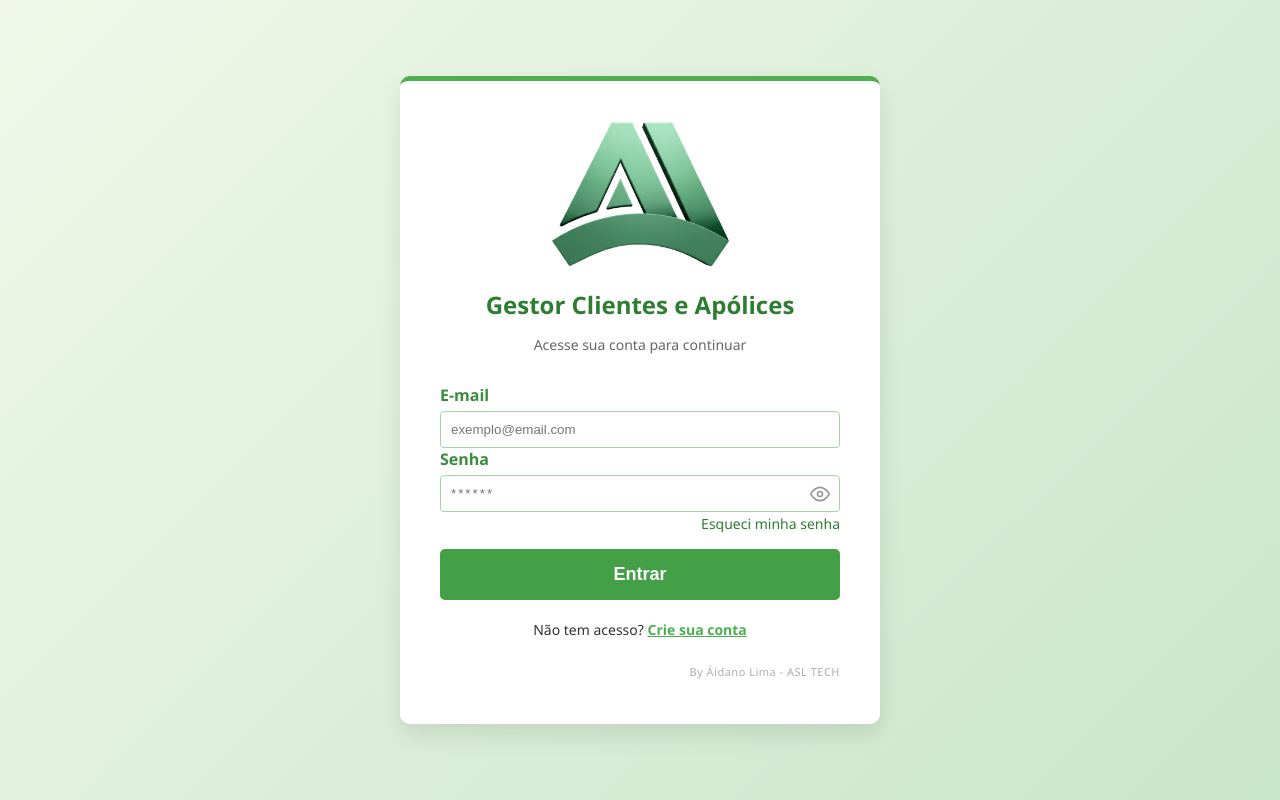
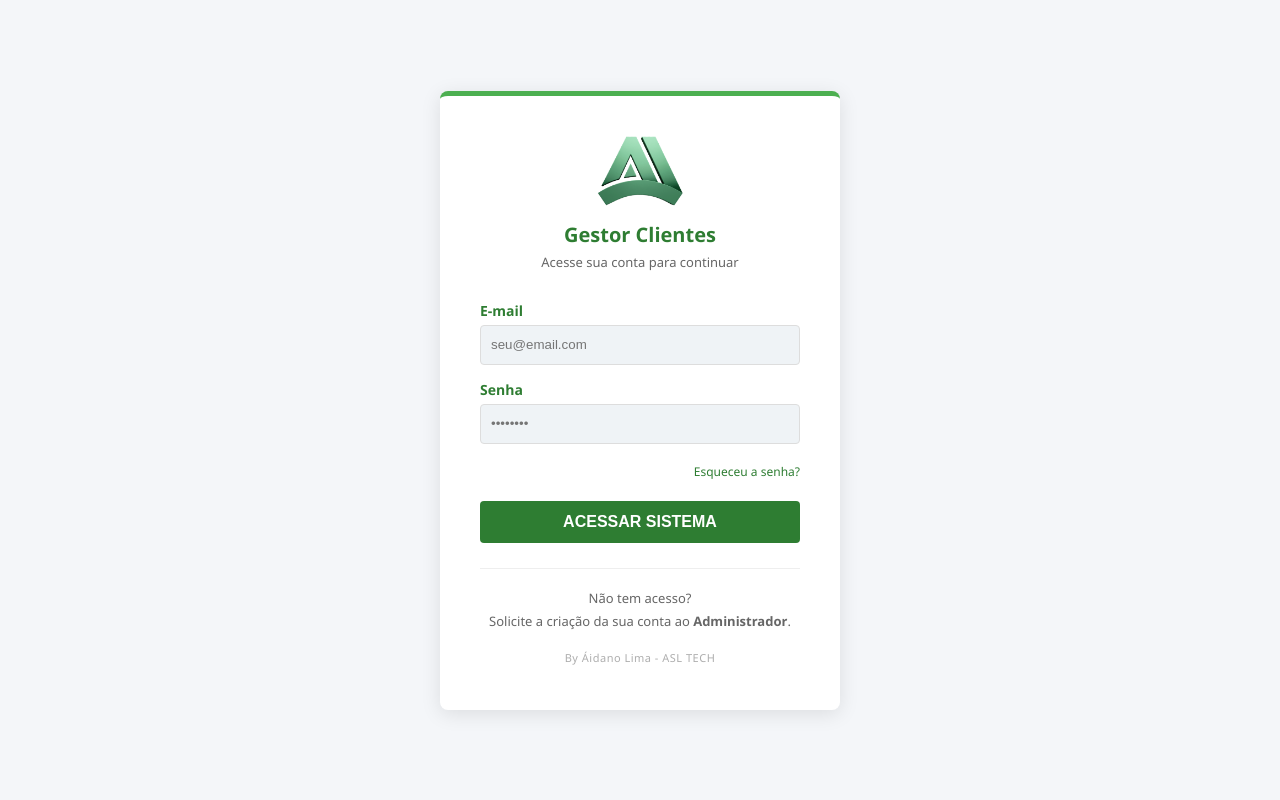
Before and after one commit to aidanolima/SeguradoraProject, a plain HTML site: page frontend-web/index.html in a window 1280 px wide. Drawn offline with Linux system fonts and the light colour scheme; some packages are replaced by stand-ins of ours; a script that the page names is missing.

Commit message:
new version index

```diff
--- a/frontend-web/index.html
+++ b/frontend-web/index.html
@@ -1,72 +1,97 @@
 <!DOCTYPE html>
 <html lang="pt-BR">
 <head>
+    <meta charset="UTF-8">
+    <meta name="viewport" content="width=device-width, initial-scale=1.0">
+
     <meta http-equiv="Content-Security-Policy"
     content="default-src * 'self' blob: data: gap:;
     style-src * 'self' 'unsafe-inline' blob: data: gap:;
-    script-src * 'self' 'unsafe-eval' 'unsafe-inline' blob: data: gap:;
+    script-src * 'self' 'unsafe-eval' 'unsafe-inline' https://cdn.jsdelivr.net blob: data: gap:;
     object-src * 'self' blob: data: gap:;
     img-src * 'self' 'unsafe-inline' blob: data: gap:;
-    connect-src 'self' * 'unsafe-inline' blob: data: gap:;
+    connect-src 'self' https://seguradoraproject.onrender.com * 'unsafe-inline' blob: data: gap:;
     font-src 'self' data: https://cdnjs.cloudflare.com;
     frame-src * 'self' blob: data: gap:;">
 
     <link rel="icon" href="assets/logo.png" type="image/png" sizes="32x32">
-    <link rel="icon" href="assets/logo.png" type="image/png" sizes="192x192">
-    <link rel="apple-touch-icon" href="assets/logo.png">
     <title>Gestor Clientes e Apólices - Login</title>
 
     <link rel="stylesheet" href="css/style.css">
+    <link rel="stylesheet" href="https://cdnjs.cloudflare.com/ajax/libs/font-awesome/6.0.0/css/all.min.css">
+
+    <script src="https://cdn.jsdelivr.net/npm/sweetalert2@11"></script>
+
+    <style>
+        /* CSS Reset para garantir layout perfeito sem rolagem */
+        body {
+            margin: 0; padding: 0; height: 100vh; width: 100vw;
+            overflow: hidden; display: flex; justify-content: center; align-items: center;
+            background-color: #f4f6f9; font-family: 'Segoe UI', sans-serif;
+        }
+        .login-container {
+            width: 100%; max-width: 400px; background: #ffffff;
+            padding: 40px; border-radius: 8px; box-shadow: 0 4px 20px rgba(0,0,0,0.1);
+            display: flex; flex-direction: column; box-sizing: border-box;
+        }
+        .login-header img.logo-sistema {
+            max-height: 70px; width: auto; display: block; margin: 0 auto 15px auto;
+        }
+        .form-group { margin-bottom: 15px; text-align: left; }
+        .form-group label {
+            display: block; margin-bottom: 5px; color: #2e7d32; font-weight: 600; font-size: 14px;
+        }
+        input {
+            width: 100%; padding: 10px; border: 1px solid #ddd;
+            border-radius: 4px; box-sizing: border-box; height: 40px; background-color: #eff3f6;
+        }
+        button[type="submit"] {
+            width: 100%; padding: 12px; background-color: #2e7d32; color: white;
+            border: none; border-radius: 4px; font-weight: bold; cursor: pointer; margin-top: 10px;
+            font-size: 16px; transition: background 0.3s;
+        }
+        button[type="submit"]:hover { background-color: #1b5e20; }
+    </style>
 </head>
 
-<body class="login-body">
-
+<body>
     <div class="login-container">
-
-        <div class="login-header">
-            <img src="assets/logo.png" alt="Logotipo Tokio Marine" class="logo-sistema">
-            <h1>Gestor Clientes e Apólices</h1>
-            <p>Acesse sua conta para continuar</p>
+        <div class="login-header" style="text-align: center;">
+            <img src="assets/logo.png" alt="Logotipo" class="logo-sistema">
+            <h1 style="color: #2e7d32; font-size: 20px; margin: 0; font-weight: 700;">Gestor Clientes</h1>
+            <p style="color: #666; font-size: 13px; margin-top: 5px;">Acesse sua conta para continuar</p>
         </div>
 
         <form id="form-login">
-
             <div class="form-group">
                 <label for="email_login">E-mail</label>
-                <input type="email" id="email_login" required placeholder="exemplo@email.com">
+                <input type="email" id="email_login" required placeholder="seu@email.com">
             </div>
 
             <div class="form-group">
                 <label for="senha_login">Senha</label>
-
-                <div class="password-wrapper">
-                    <input type="password" id="senha_login" required placeholder="******">
-
-                    <button type="button" id="btn-toggle-senha" class="password-toggle-icon" tabindex="-1">
-                        <svg xmlns="http://www.w3.org/2000/svg" width="20" height="20" viewBox="0 0 24 24" fill="none" stroke="currentColor" stroke-width="2" stroke-linecap="round" stroke-linejoin="round" id="icon-eye">
-                            <path d="M1 12s4-8 11-8 11 8 11 8-4 8-11 8-11-8-11-8z"></path>
-                            <circle cx="12" cy="12" r="3"></circle>
-                        </svg>
-                    </button>
-                </div>
+                <input type="password" id="senha_login" required placeholder="••••••••">
             </div>
 
-            <div style="text-align: right; margin-bottom: 15px;">
-                <a href="recuperar.html" style="color: #2e7d32; font-size: 14px; text-decoration: none;">Esqueci minha senha</a>
+            <div style="text-align: right; margin-bottom: 20px;">
+                <a href="recuperar.html" style="color: #2e7d32; font-size: 12px; text-decoration: none;">
+                    Esqueceu a senha?
+                </a>
             </div>
 
-            <button type="submit">Entrar</button>
+            <button type="submit">ACESSAR SISTEMA</button>
         </form>
 
-        <div style="margin-top: 20px; font-size: 14px;">
-            Não tem acesso? <a href="registro.html" style="color: #4caf50; font-weight: bold;">Crie sua conta</a>
+        <div style="margin-top: 25px; border-top: 1px solid #eee; padding-top: 15px; font-size: 13px; color: #666; text-align: center;">
+            <p style="margin: 5px 0;">Não tem acesso?</p>
+            <p style="margin: 0;">Solicite a criação da sua conta ao <strong>Administrador</strong>.</p>
         </div>
 
-        <div class="system-credits">
+        <div class="system-credits" style="text-align: center; margin-top: 20px; font-size: 11px; color: #999;">
             By Áidano Lima - ASL TECH
         </div>
-        </div>
+    </div>
 
-        <script src="js/modal.js"></script>
-        <script src="js/auth.js"></script>
+    <script src="js/auth.js"></script>
 </body>
+</html>
```
